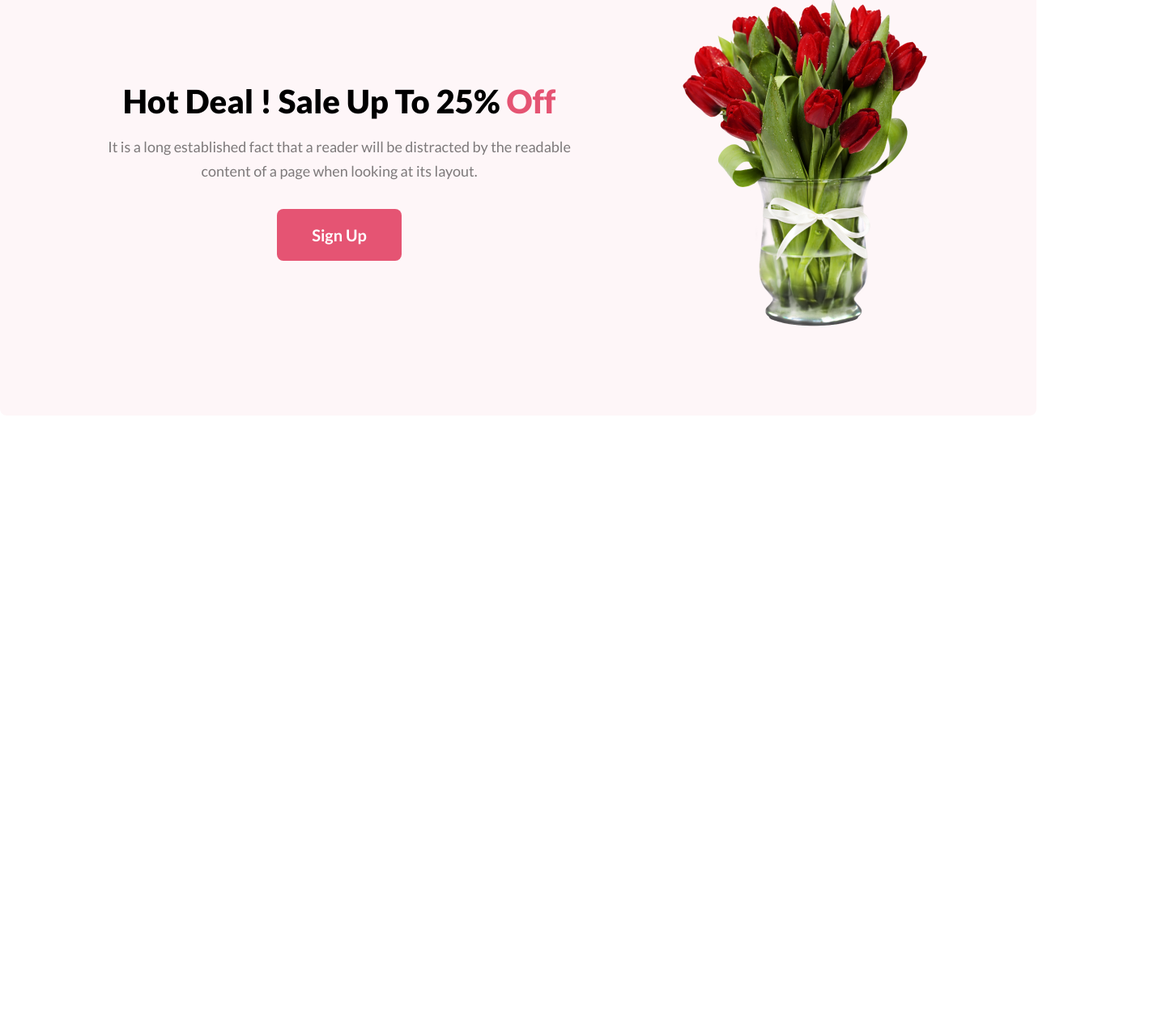
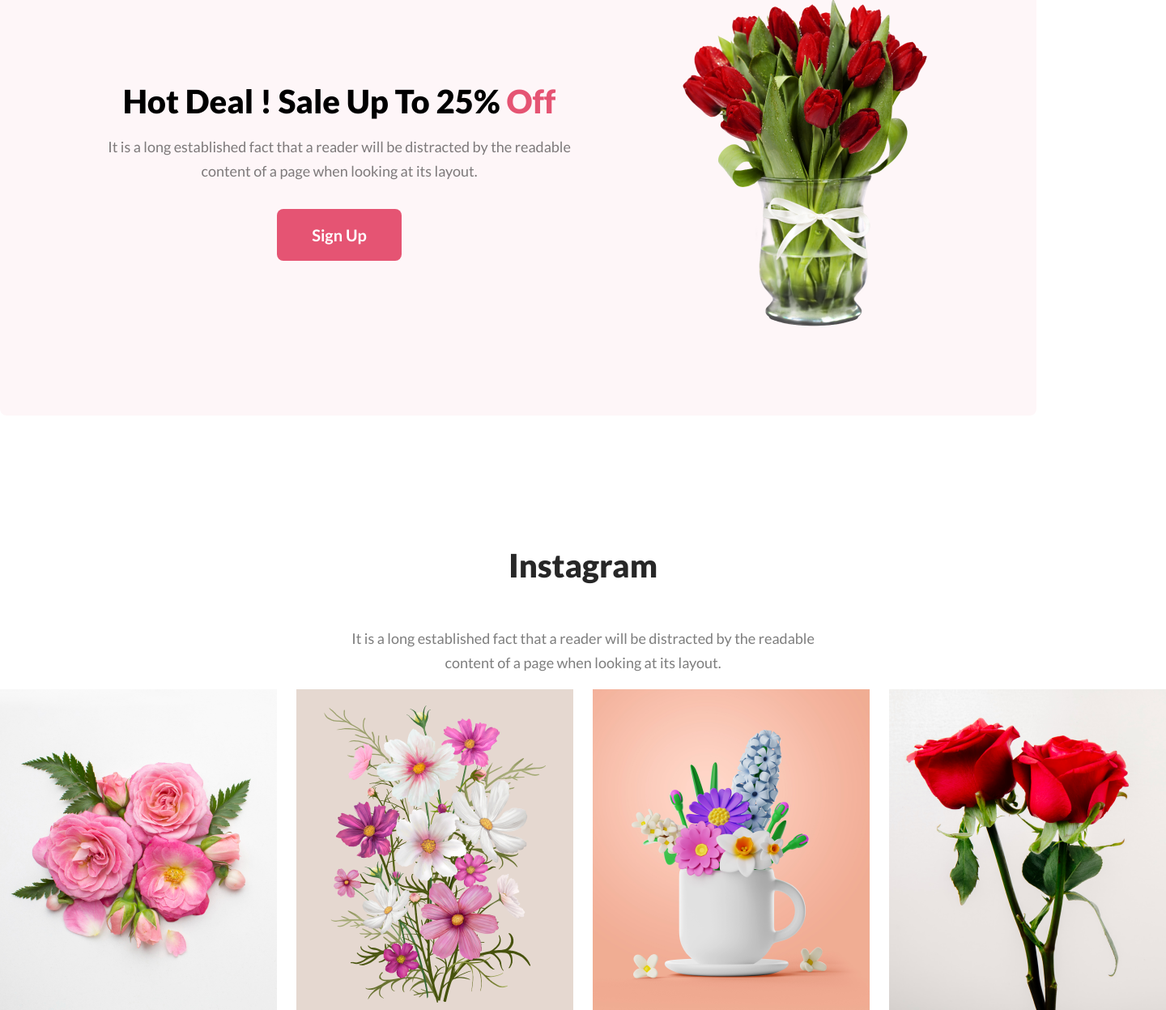
Before and after one commit to thesi47/flower-shop-assignment, a plain HTML site: page index.html in a window 1280 px wide. Shown: the part 2459-3706 px from the top of the page at 81% size, 1440 px wide, since content can reach past the window. Before the commit the page ends 2972 px from the top, so only its background shows below. Drawn offline with Linux system fonts and the light colour scheme.

Commit message:
added insta section

```diff
--- a/index.html
+++ b/index.html
@@ -57,5 +57,15 @@
         </div>
         <div class="deals-image-container"><img src="Assets/pngwing 8.png" alt=""></div>
     </section>
+    <section class="insta flex-box">
+        <h2 class="insta-title">Instagram</h2>
+        <p class="insta-description">It is a long established fact that a reader will be distracted by the readable content of a page when looking at its layout.</p>
+        <div class="insta-pic-container flex-box">
+            <img src="Assets/Flower 01.png" alt="" class="insta-pics">
+            <img src="Assets/Rectangle 4.png" alt="" class="insta-pics">
+            <img src="Assets/Rectangle 5.png" alt="" class="insta-pics">
+            <img src="Assets/Rectangle 6.png" alt="" class="insta-pics">
+        </div>
+    </section>
 </body>
 </html>
--- a/styles/style.css
+++ b/styles/style.css
@@ -217,6 +217,7 @@ body{
     background: rgba(229, 84, 115, 0.05);
     justify-content: space-evenly;
     align-items: center;
+    margin-bottom: 128px;
 }
 .deals-text-container{
     text-align: center;
@@ -236,7 +237,7 @@ body{
 .deal-description{
     color: rgba(39, 39, 39, 0.6);
     font-family: Lato;
-    font-size: 18px;
+    font-size: 1.125rem;
     font-weight: 400;
     line-height: 30px;
     letter-spacing: 0%;
@@ -244,3 +245,31 @@ body{
     width: 590px;
     margin-bottom: 32px;
 }
+.insta{
+    width: 1440px;
+    align-items: center;
+    flex-direction: column;
+    margin: 0 auto;
+}
+.insta-title{
+    color: rgb(39, 39, 39);
+    font-family: Lato;
+    font-size: 2.5rem;
+    font-weight: 800;
+    line-height: 48px;
+    letter-spacing: 0%;
+    text-align: center;
+}
+.insta-description{
+    color: rgba(39, 39, 39, 0.6);
+    font-family: Lato;
+    font-size: 1.125rem;
+    font-weight: 400;
+    line-height: 30px;
+    letter-spacing: 0%;
+    text-align: center;
+    width: 600px;
+    }
+.insta-pic-container{
+    gap: 24px;
+}
```
